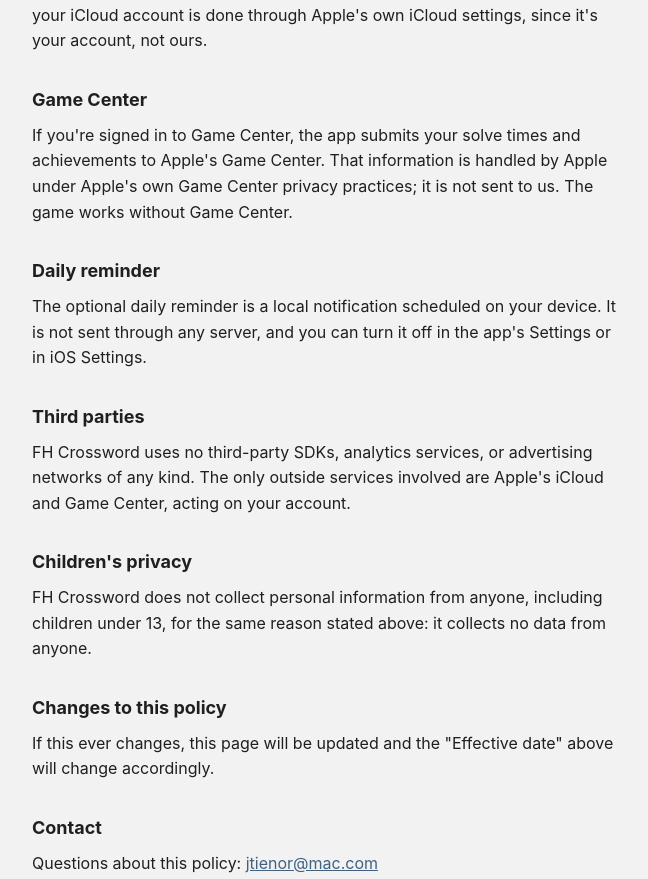
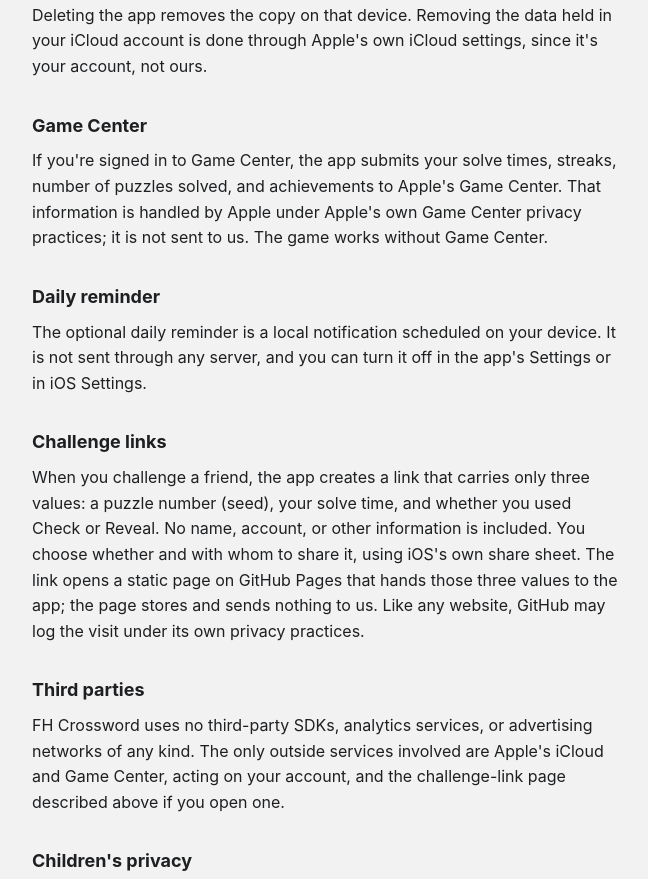
Before and after one commit to 4bkm6xsb8f-byte/crossword-support, a plain HTML site: page privacy.html in a window 1280 px wide. Shown: the part 1209-2088 px from the top of the page, without its empty margins (312-960 px from the left). Drawn offline with Linux system fonts and the light colour scheme.

Commit message:
Privacy policy covers challenge links and on-device saves; race FAQ wording
Co-Authored-By: Claude Opus 5.5 <noreply@anthropic.com>

```diff
--- a/privacy.html
+++ b/privacy.html
@@ -65,7 +65,7 @@
   <p><strong>Nothing.</strong> FH Crossword has no user accounts, includes no analytics, advertising, or tracking SDKs, and sends nothing to FH Development Studio. We operate no servers for this app, so there is nothing for us to receive.</p>
 
   <h2>What's stored on your device</h2>
-  <p>Your puzzle history and statistics (which puzzles you played, whether you finished them, your solve times, whether you used Check or Reveal, and your day streak) are stored on your device using Apple's SwiftData framework. Your settings are stored on your device and sync only through your own iCloud account, as described below.</p>
+  <p>Your puzzle history and statistics (which puzzles you played, whether you finished them, your solve times, whether you used Check or Reveal, and your day streak) are stored on your device using Apple's SwiftData framework. An unfinished Unlimited or themed puzzle and your record of races against friends are kept on the device only. Your settings are stored on your device and sync only through your own iCloud account, as described below.</p>
 
   <h2>iCloud sync</h2>
   <p>If you're signed in to iCloud, your history and settings also sync through your own private iCloud account, using Apple's CloudKit and iCloud key-value storage. That means they reach your other devices signed in to the same Apple Account, and they come back if you reinstall the app. This data:</p>
@@ -79,13 +79,16 @@
   <p>Deleting the app removes the copy on that device. Removing the data held in your iCloud account is done through Apple's own iCloud settings, since it's your account, not ours.</p>
 
   <h2>Game Center</h2>
-  <p>If you're signed in to Game Center, the app submits your solve times and achievements to Apple's Game Center. That information is handled by Apple under Apple's own Game Center privacy practices; it is not sent to us. The game works without Game Center.</p>
+  <p>If you're signed in to Game Center, the app submits your solve times, streaks, number of puzzles solved, and achievements to Apple's Game Center. That information is handled by Apple under Apple's own Game Center privacy practices; it is not sent to us. The game works without Game Center.</p>
 
   <h2>Daily reminder</h2>
   <p>The optional daily reminder is a local notification scheduled on your device. It is not sent through any server, and you can turn it off in the app's Settings or in iOS Settings.</p>
 
+  <h2>Challenge links</h2>
+  <p>When you challenge a friend, the app creates a link that carries only three values: a puzzle number (seed), your solve time, and whether you used Check or Reveal. No name, account, or other information is included. You choose whether and with whom to share it, using iOS's own share sheet. The link opens a static page on GitHub Pages that hands those three values to the app; the page stores and sends nothing to us. Like any website, GitHub may log the visit under its own privacy practices.</p>
+
   <h2>Third parties</h2>
-  <p>FH Crossword uses no third-party SDKs, analytics services, or advertising networks of any kind. The only outside services involved are Apple's iCloud and Game Center, acting on your account.</p>
+  <p>FH Crossword uses no third-party SDKs, analytics services, or advertising networks of any kind. The only outside services involved are Apple's iCloud and Game Center, acting on your account, and the challenge-link page described above if you open one.</p>
 
   <h2>Children's privacy</h2>
   <p>FH Crossword does not collect personal information from anyone, including children under 13, for the same reason stated above: it collects no data from anyone.</p>
```
Also changed, not shown: index.html (+1 -1 lines).
